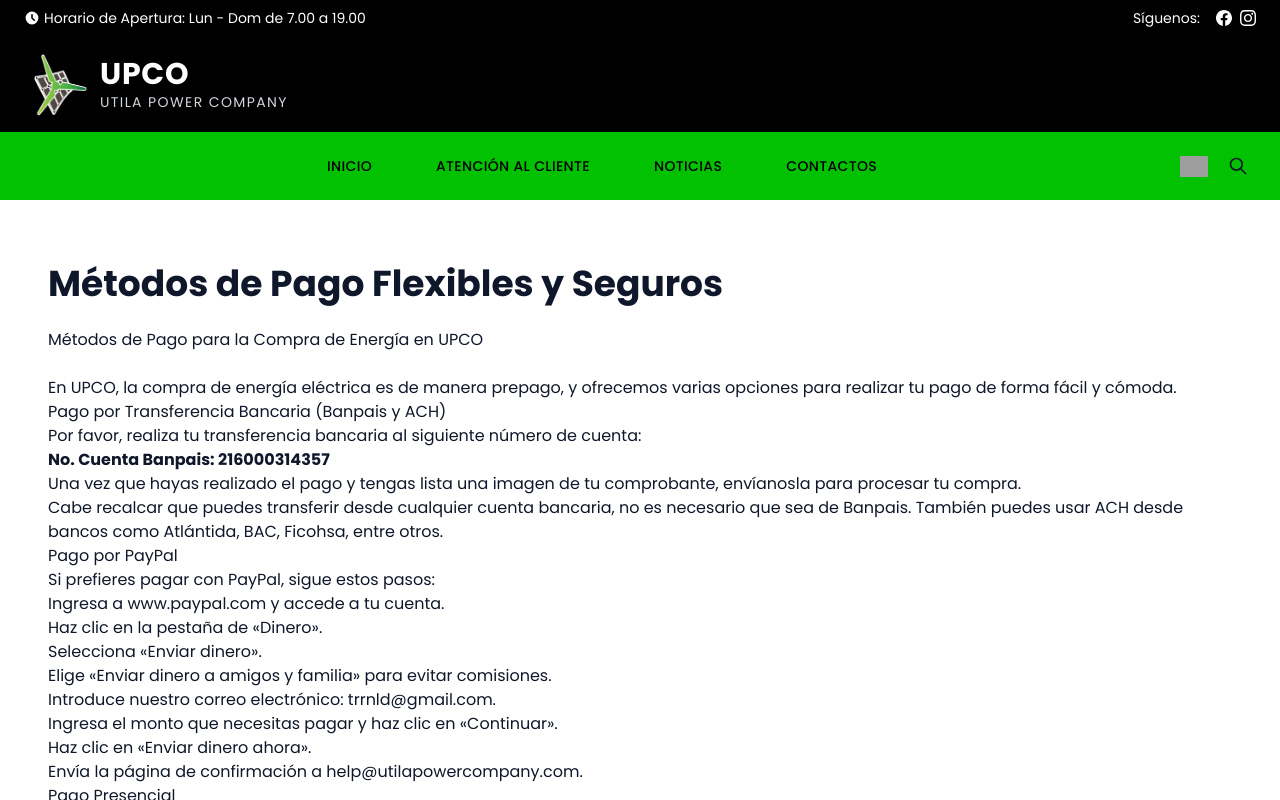
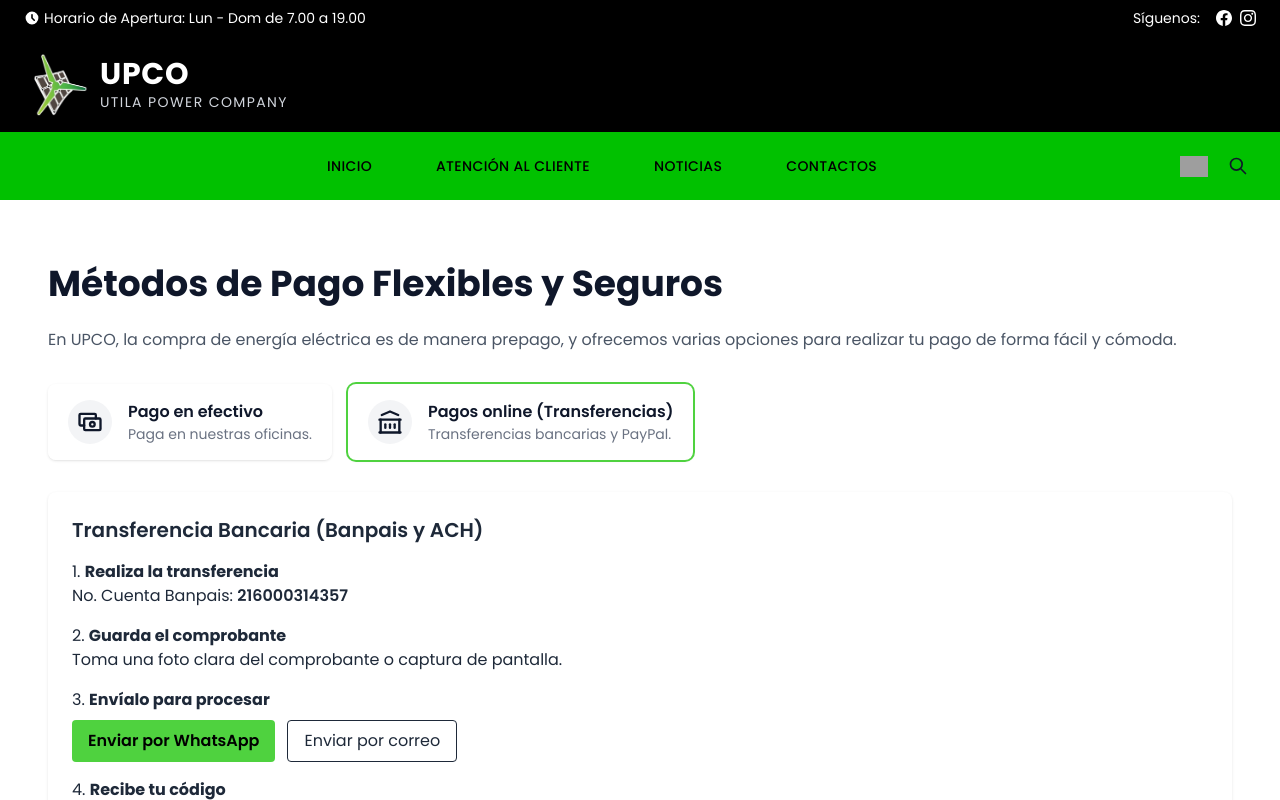
Before and after one commit to angeldev96/upco-react-website, a React (Vite) app: page /payments in a window 1280 px wide. Built offline with nearby package versions, Linux system fonts and the light colour scheme; grey boxes are pictures that could not be loaded.

Commit message:
feat: enhance Payments page with payment method selection and improved layout, add visual buttons for cash and online payments

```diff
--- a/src/pages/Payments.jsx
+++ b/src/pages/Payments.jsx
@@ -1,117 +1,145 @@
-import React, { useContext } from 'react'
+import React, { useContext, useState } from 'react'
 import { LanguageContext } from '../contexts/LanguageContext'
+import { IconCash, IconBuildingBank, IconBrandPaypal } from '@tabler/icons-react'
 
 export default function Payments() {
   const { lang } = useContext(LanguageContext)
+  const [method, setMethod] = useState('online') // 'online' | 'cash'
 
   return (
-    <main className="container mx-auto px-6 py-16">
-      <h1 className="text-4xl font-bold mb-6">{lang === 'es' ? 'Métodos de Pago Flexibles y Seguros' : 'Flexible and Secure Payment Methods'}</h1>
+    <main className="py-16">
+      <div className="container mx-auto px-6">
+        <h1 className="text-4xl font-bold mb-6">
+          {lang === 'es' ? 'Métodos de Pago Flexibles y Seguros' : 'Flexible & Secure Payment Methods'}
+        </h1>
+        <p className="text-gray-600 mb-8">
+          {lang === 'es'
+            ? 'En UPCO, la compra de energía eléctrica es de manera prepago, y ofrecemos varias opciones para realizar tu pago de forma fácil y cómoda.'
+            : "At UPCO we sell prepaid energy. Choose a convenient payment method below to complete your purchase."}
+        </p>
 
-      <p className="mb-6">{lang === 'es'
-        ? 'Métodos de Pago para la Compra de Energía en UPCO'
-        : 'Payment methods for purchasing energy at UPCO'
-      }</p>
+        {/* Selector visual */}
+        <div className="mb-8">
+          <div className="flex gap-4 flex-col sm:flex-row">
+            <button
+              type="button"
+              onClick={() => setMethod('cash')}
+              aria-pressed={method === 'cash'}
+              className={`flex items-center gap-4 w-full sm:w-auto px-5 py-4 rounded-lg shadow transition
+                ${method === 'cash' ? 'ring-2 ring-[#4fd23f] bg-white' : 'bg-white/80 hover:shadow-md'}`}
+            >
+              <span className="p-2 bg-gray-100 rounded-full">
+                <IconCash size={28} />
+              </span>
+              <div className="text-left">
+                <div className="font-semibold">{lang === 'es' ? 'Pago en efectivo' : 'Cash Payment'}</div>
+                <div className="text-sm text-gray-500">{lang === 'es' ? 'Paga en nuestras oficinas.' : 'Pay in person at our offices.'}</div>
+              </div>
+            </button>
 
-      <section className="prose max-w-none">
-        {lang === 'es' ? (
-          <>
-            <p>En UPCO, la compra de energía eléctrica es de manera prepago, y ofrecemos varias opciones para realizar tu pago de forma fácil y cómoda.</p>
+            <button
+              type="button"
+              onClick={() => setMethod('online')}
+              aria-pressed={method === 'online'}
+              className={`flex items-center gap-4 w-full sm:w-auto px-5 py-4 rounded-lg shadow transition
+                ${method === 'online' ? 'ring-2 ring-[#4fd23f] bg-white' : 'bg-white/80 hover:shadow-md'}`}
+            >
+              <span className="p-2 bg-gray-100 rounded-full">
+                <IconBuildingBank size={28} />
+              </span>
+              <div className="text-left">
+                <div className="font-semibold">{lang === 'es' ? 'Pagos online (Transferencias)' : 'Online Payments (Transfers)'}</div>
+                <div className="text-sm text-gray-500">{lang === 'es' ? 'Transferencias bancarias y PayPal.' : 'Bank transfers and PayPal.'}</div>
+              </div>
+            </button>
+          </div>
+        </div>
 
-            <h2>Pago por Transferencia Bancaria (Banpais y ACH)</h2>
-            <p>Por favor, realiza tu transferencia bancaria al siguiente número de cuenta:</p>
-            <p><strong>No. Cuenta Banpais: 216000314357</strong></p>
-            <p>Una vez que hayas realizado el pago y tengas lista una imagen de tu comprobante, envíanosla para procesar tu compra.</p>
-            <p>Cabe recalcar que puedes transferir desde cualquier cuenta bancaria, no es necesario que sea de Banpais. También puedes usar ACH desde bancos como Atlántida, BAC, Ficohsa, entre otros.</p>
+        {/* Detalle según selección */}
+        <section className="bg-white rounded-lg shadow p-6">
+          {method === 'online' ? (
+            <div className="text-gray-800">
+              <h2 className="text-xl font-semibold mb-4">{lang === 'es' ? 'Transferencia Bancaria (Banpais y ACH)' : 'Bank Transfer (Banpais & ACH)'}</h2>
 
-            <h2>Pago por PayPal</h2>
-            <p>Si prefieres pagar con PayPal, sigue estos pasos:</p>
-            <ol>
-              <li>Ingresa a www.paypal.com y accede a tu cuenta.</li>
-              <li>Haz clic en la pestaña de «Dinero».</li>
-              <li>Selecciona «Enviar dinero».</li>
-              <li>Elige «Enviar dinero a amigos y familia» para evitar comisiones.</li>
-              <li>Introduce nuestro correo electrónico: trrnld@gmail.com.</li>
-              <li>Ingresa el monto que necesitas pagar y haz clic en «Continuar».</li>
-              <li>Haz clic en «Enviar dinero ahora».</li>
-              <li>Envía la página de confirmación a help@utilapowercompany.com.</li>
-            </ol>
+              <ol className="space-y-4 list-decimal list-inside">
+                <li>
+                  <strong>{lang === 'es' ? 'Realiza la transferencia' : 'Make the transfer'}</strong>
+                  <div>No. Cuenta Banpais: <span className="font-semibold">216000314357</span></div>
+                </li>
+                <li>
+                  <strong>{lang === 'es' ? 'Guarda el comprobante' : 'Save your receipt'}</strong>
+                  <div>{lang === 'es' ? 'Toma una foto clara del comprobante o captura de pantalla.' : 'Take a clear photo or screenshot of the confirmation.'}</div>
+                </li>
+                <li>
+                  <strong>{lang === 'es' ? 'Envíalo para procesar' : 'Send it to us to process'}</strong>
+                  <div className="flex gap-3 mt-2">
+                    <a href="https://wa.me/50488281644" target="_blank" rel="noreferrer" className="inline-flex items-center gap-2 bg-[#4fd23f] text-black px-4 py-2 rounded font-semibold">
+                      {lang === 'es' ? 'Enviar por WhatsApp' : 'Send via WhatsApp'}
+                    </a>
+                    <a href="mailto:help@utilapowercompany.com" className="inline-flex items-center gap-2 border px-4 py-2 rounded">
+                      {lang === 'es' ? 'Enviar por correo' : 'Send by email'}
+                    </a>
+                  </div>
+                </li>
+                <li>
+                  <strong>{lang === 'es' ? 'Recibe tu código' : 'Receive your code'}</strong>
+                  <div>{lang === 'es' ? 'Procesaremos el pago y te enviaremos el código de energía inmediatamente.' : 'We will process the payment and send your energy code immediately.'}</div>
+                </li>
+              </ol>
 
-            <h2>Pago Presencial</h2>
-            <p>Si prefieres realizar tu pago en persona, puedes visitarnos en nuestras oficinas de atención al cliente:</p>
-            <h3>Oficina Principal (Barrio Hollands, Utila)</h3>
-            <p>Ubicada en el centro de Útila, calle principal de la isla, contiguo a Banco Atlántida.</p>
-            <p>🕒 Horario: Abierta los 365 días del año de 7:00 am a 7:00 pm, excepto el 25 de diciembre y el 1 de enero, cuando el horario es de 8:00 am a 5:00 pm.</p>
-            <p>📍 Ver ubicación en Google Maps</p>
+              <hr className="my-6" />
 
-            <h3>Oficina en Los Cayitos</h3>
-            <p>🕒 Horario: De lunes a sábado, de 8:30 am a 10:30 am y de 4:00 pm a 6:00 pm.</p>
-            <p>🌊 Acceso: Solo en lancha.</p>
+              <h3 className="text-lg font-semibold mb-3">{lang === 'es' ? 'Pago por PayPal' : 'PayPal'}</h3>
+              <ol className="space-y-3 list-decimal list-inside">
+                <li>{lang === 'es' ? 'Accede a www.paypal.com y entra en tu cuenta.' : 'Go to www.paypal.com and sign in.'}</li>
+                <li>{lang === 'es' ? 'Haz clic en "Dinero" y luego en "Enviar dinero".' : 'Open the "Money" tab and choose "Send money".'}</li>
+                <li>{lang === 'es' ? 'Selecciona "Enviar a amigos y familia" para evitar comisiones.' : 'Choose "Send to friends & family" to avoid fees.'}</li>
+                <li>{lang === 'es' ? 'Introduce: trrnld@gmail.com y envía el pago.' : 'Enter: trrnld@gmail.com and send the payment.'}</li>
+                <li>{lang === 'es' ? 'Envía la confirmación a help@utilapowercompany.com o por WhatsApp.' : 'Send the confirmation to help@utilapowercompany.com or via WhatsApp.'}</li>
+              </ol>
 
-            <h3>🔔 Importante:</h3>
-            <p>El pago presencial solo se acepta en efectivo.</p>
-            <p>Se puede pagar en lempiras o en dólares en buen estado (billetes limpios, sin rasgaduras ni marcas).</p>
-            <p>La tasa de cambio de dólar a lempira es de L 24.50.</p>
-            <p>Por favor, trae tu número de medidor y el monto a pagar al momento de tu visita. Una vez realizado el pago, se te entregará un recibo que contiene el código de energía comprada.</p>
+              <div className="mt-6">
+                <a href="https://wa.me/50488281644" target="_blank" rel="noreferrer" className="inline-flex items-center gap-2 bg-[#4fd23f] text-black px-4 py-2 rounded font-semibold">
+                  <IconBrandPaypal size={18} /> {lang === 'es' ? 'Enviar comprobante por WhatsApp' : 'Send receipt via WhatsApp'}
+                </a>
+              </div>
+            </div>
+          ) : (
+            <div className="text-gray-800">
+              <h2 className="text-xl font-semibold mb-4">{lang === 'es' ? 'Pago Presencial' : 'In-person Payment'}</h2>
 
-            <h2>Envío de Comprobante de Pago</h2>
-            <p>Una vez realizada la transferencia, ya sea por Banpais o PayPal, envía tu comprobante de pago a través de:</p>
-            <ul>
-              <li>WhatsApp: <a href="https://wa.me/50488281644">https://wa.me/50488281644</a></li>
-              <li>Facebook Messenger de UPCO: <a href="https://www.facebook.com/UtilaPowerCompany/">https://www.facebook.com/UtilaPowerCompany/</a></li>
-            </ul>
+              <ol className="space-y-4 list-decimal list-inside">
+                <li>
+                  <strong>{lang === 'es' ? 'Visítanos' : 'Visit us'}</strong>
+                  <div>{lang === 'es' ? 'Oficina Principal (Barrio Hollands, Utila) — junto a Banco Atlántida.' : 'Main Office (Barrio Hollands, Utila) — next to Banco Atlántida.'}</div>
+                </li>
+                <li>
+                  <strong>{lang === 'es' ? 'Trae lo necesario' : 'Bring what you need'}</strong>
+                  <div>{lang === 'es' ? 'Número de medidor y el monto a pagar. Aceptamos Lempiras y USD en efectivo.' : 'Bring your meter number and payment amount. We accept Lempiras and USD in cash.'}</div>
+                </li>
+                <li>
+                  <strong>{lang === 'es' ? 'Recibe tu recibo' : 'Receive your receipt'}</strong>
+                  <div>{lang === 'es' ? 'Te entregaremos un recibo con el código de energía comprado.' : 'You will receive a receipt with the purchased energy code.'}</div>
+                </li>
+                <li>
+                  <strong>{lang === 'es' ? 'Horarios y acceso' : 'Hours & access'}</strong>
+                  <div>
+                    {lang === 'es'
+                      ? 'Oficina Principal: 7:00 am – 7:00 pm (todos los días). Oficina Los Cayitos: lunes–sábado, 8:30–10:30 y 16:00–18:00 (solo en lancha).'
+                      : 'Main Office: 7:00am–7:00pm daily. Los Cayitos Office: Mon–Sat 8:30–10:30 & 4:00–6:00 (boat access only).'}
+                  </div>
+                </li>
+              </ol>
 
-            <p>Así podremos procesar tu pago y enviarte tu código de energía de inmediato.</p>
-            <p>¡Gracias por confiar en UPCO!</p>
-          </>
-        ) : (
-          <>
-            <p>At UPCO, energy purchases are prepaid, and we offer several options to make your payment easy and convenient.</p>
-            <h2>Bank Transfer (Banpais and ACH)</h2>
-            <p>Please transfer to the following account number:</p>
-            <p><strong>Banpais Account No: 216000314357</strong></p>
-            <p>After payment, send an image of your receipt so we can process your purchase.</p>
-
-            <h2>PayPal</h2>
-            <p>If you prefer PayPal, follow these steps:</p>
-            <ol>
-              <li>Go to www.paypal.com and log in.</li>
-              <li>Click the "Money" tab.</li>
-              <li>Select "Send money".</li>
-              <li>Choose "Send money to friends and family" to avoid fees.</li>
-              <li>Enter our email: trrnld@gmail.com.</li>
-              <li>Enter the amount and click Continue.</li>
-              <li>Click Send money now.</li>
-              <li>Send the confirmation page to help@utilapowercompany.com.</li>
-            </ol>
-
-            <h2>In-person Payment</h2>
-            <p>If you prefer to pay in person, visit our customer service offices:</p>
-            <h3>Main Office (Barrio Hollands, Utila)</h3>
-            <p>Located in the center of Útila, main street, next to Banco Atlántida.</p>
-            <p>🕒 Hours: Open 365 days a year from 7:00 am to 7:00 pm, except Dec 25 and Jan 1 (8:00 am to 5:00 pm).</p>
-            <p>📍 View on Google Maps</p>
-
-            <h3>Los Cayitos Office</h3>
-            <p>🕒 Hours: Mon-Sat 8:30 am - 10:30 am and 4:00 pm - 6:00 pm.</p>
-            <p>🌊 Access: By boat only.</p>
-
-            <h3>🔔 Important:</h3>
-            <p>In-person payments accepted in cash only.</p>
-            <p>We accept lempiras or US dollars in good condition (clean bills, no tears or marks).</p>
-            <p>Exchange rate: L 24.50 per USD.</p>
-
-            <h2>Send Payment Receipt</h2>
-            <p>After transferring via Banpais or PayPal, send your receipt via:</p>
-            <ul>
-              <li>WhatsApp: <a href="https://wa.me/50488281644">https://wa.me/50488281644</a></li>
-              <li>Facebook Messenger: <a href="https://www.facebook.com/UtilaPowerCompany/">https://www.facebook.com/UtilaPowerCompany/</a></li>
-            </ul>
-
-            <p>We will process your payment and send your energy code immediately. Thank you for trusting UPCO!</p>
-          </>
-        )}
-      </section>
+              <div className="mt-6">
+                <a href="https://wa.me/50488281644" target="_blank" rel="noreferrer" className="inline-flex items-center gap-2 bg-[#4fd23f] text-black px-4 py-2 rounded font-semibold">
+                  {lang === 'es' ? 'Contactar por WhatsApp' : 'Contact via WhatsApp'}
+                </a>
+              </div>
+            </div>
+          )}
+        </section>
+      </div>
     </main>
   )
 }
```
